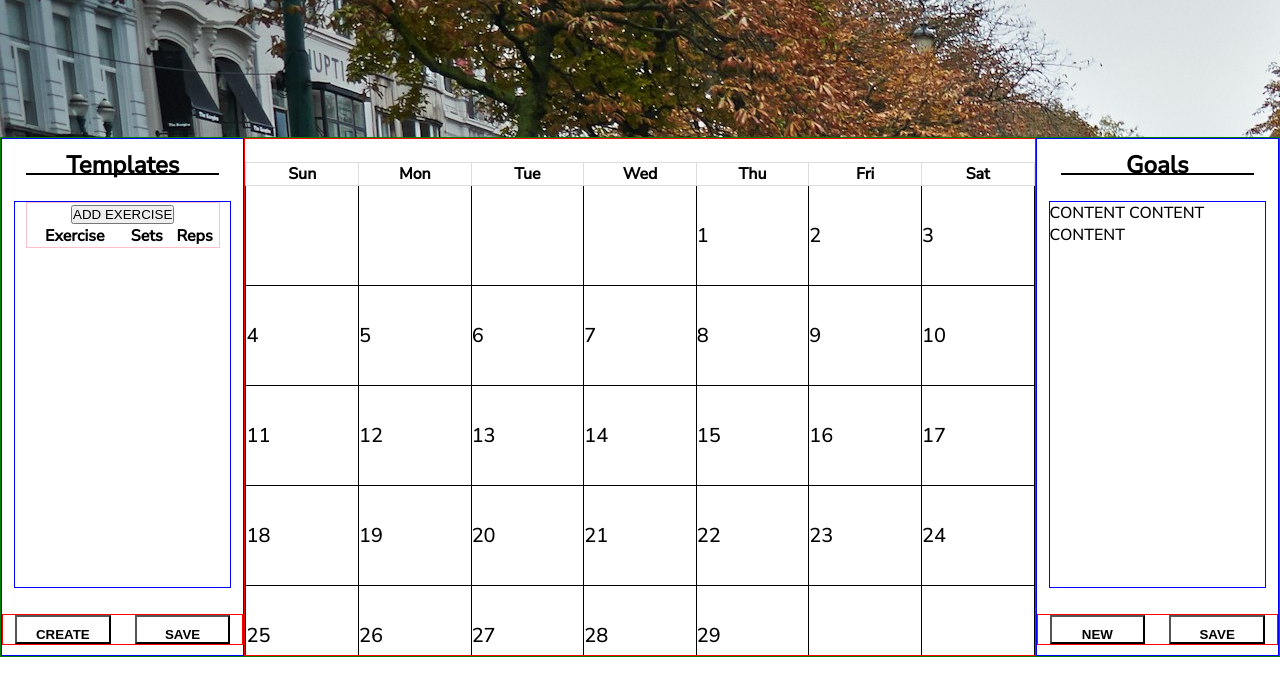
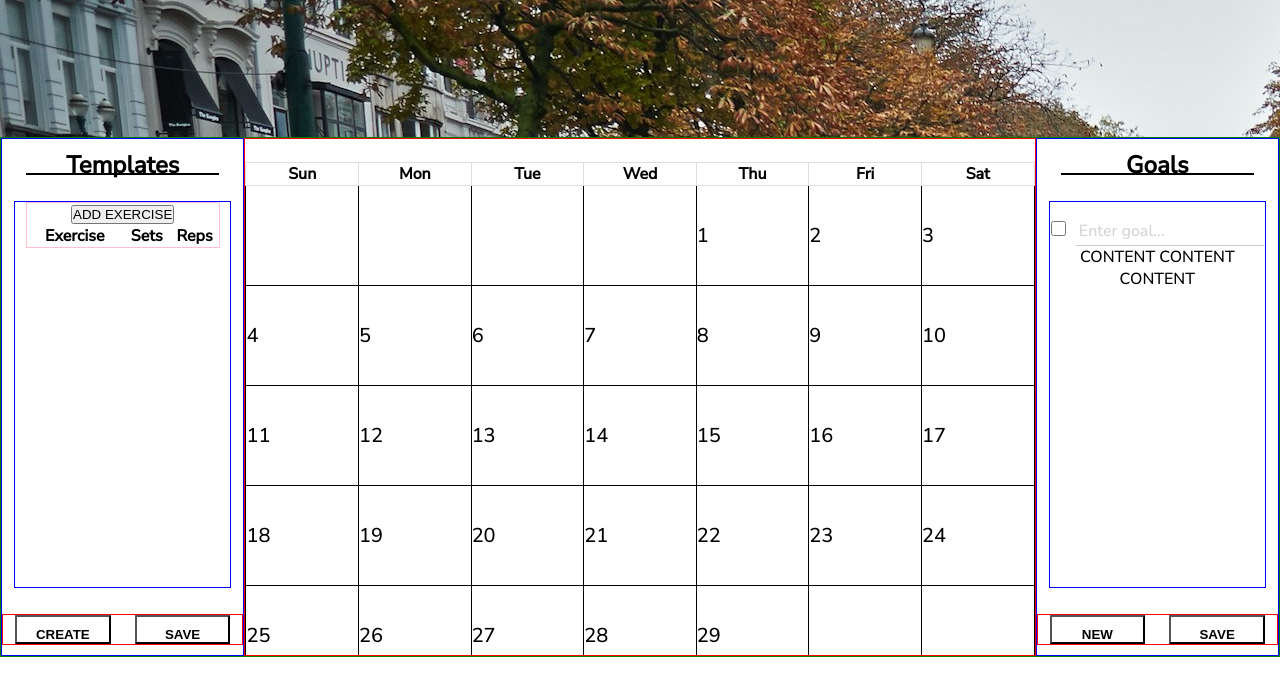
Before and after one commit to bnquon/FitFolio, a plain HTML site: page weights.html in a window 1280 px wide. Both pictures are taken after a click on the button "NEW". Shown: the part 83-778 px from the top of the page. Drawn offline with Linux system fonts and the light colour scheme; no server answers.

Commit message:
Added css and recycled adding goal code from cardio page

```diff
--- a/style.css
+++ b/style.css
@@ -690,6 +690,12 @@
     width: 100%;
 }
 
-/* .weight-page #content-container #template-container .workout #exerciseTable tr:nth-child(even) {
-    background-color: lightgray;
-} */
+.weight-page #content-container #goal-container #goalContentContainer {
+    text-align: center;
+    overflow: auto;
+}
+
+.weight-page #content-container #goal-container #goalContentContainer input[type="checkbox"] {
+    width: 15px; /* Size of the checkbox */
+    height: 15px;
+}
--- a/weights.html
+++ b/weights.html
@@ -77,7 +77,7 @@
                 </div>
 
                 <div id="goalBtnContainer">
-                    <button id="GoalAdd" class="box">New</button>
+                    <button id="GoalAdd" onclick="addWeightGoal()" class="box">New</button>
                     <button id="GoalSave" class="box">Save</button>
                 </div>
             </div>
--- a/weights.js
+++ b/weights.js
@@ -1,3 +1,4 @@
+const storedUserID = sessionStorage.getItem('userid');
 const addressUser = sessionStorage.getItem('username');
 document.getElementById('username').textContent = addressUser;
 document.getElementById('username').style.fontWeight = '700';
@@ -117,3 +118,72 @@ const exerciseList = JSON.parse(sessionStorage.getItem("exerciseList"));
 document.getElementById("addExercise").addEventListener("click", function() {
     addExerciseRow(exerciseList);
 });
+
+function applyGoalCellStyle(cell) {
+    cell.style.fontFamily = 'Nunito Sans';
+    cell.style.border = "none";
+    cell.style.borderBottom = "1px solid #ccc";
+    cell.style.fontSize = '16px';
+    cell.style.padding = '3px';
+    cell.style.marginTop = '15px';
+    cell.style.marginLeft = '10px';
+}
+
+function addWeightGoal() {
+    var goalContainer = document.getElementById("goalContentContainer");
+    var ul = document.createElement('ul');
+    var li = document.createElement('li');
+
+    var inputText = document.createElement('input');
+    inputText.type = 'text';
+    inputText.placeholder = 'Enter goal...';
+    applyGoalCellStyle(inputText);
+    var checkbox = document.createElement('input');
+    checkbox.type = 'checkbox';
+
+    li.appendChild(checkbox);
+    li.appendChild(inputText);
+
+    ul.appendChild(li);
+
+    if (goalContainer.firstChild) {
+        goalContainer.insertBefore(ul, goalContainer.firstChild);
+    } else {
+        goalContainer.appendChild(ul);
+    }
+
+    document.getElementById("GoalSave").addEventListener("click", function() {
+        saveGoal(inputText.value, checkbox.checked);
+    });
+
+}
+
+// NEED TO MAKE THIS HAPPEN ON SAVE BUTTON CLICK NOT AUTOMATICALLY
+function saveGoal(goal, status) {
+    fetch("http://127.0.0.1:3000/addWeightGoal", {
+        method: "POST",
+        headers: {
+            "Content-Type": "application/json",
+        },
+        body: JSON.stringify({
+            storedUserID,
+            goal,
+            status,
+        }),
+    })
+    .then(response => {
+        if (!response.ok) {
+            throw new Error("HTTP error! Status: ${response.status}");
+        }
+        return response.json();
+    })
+    .then(response => {
+        if(!response.ok) {
+            throw new Error("HTTP error! Status: ${response.status}");
+        }
+        console.log("Goal added successfully: ", response);
+    })
+    .catch(error => {
+        console.error("Save failed: ", error);
+    });
+}
```
